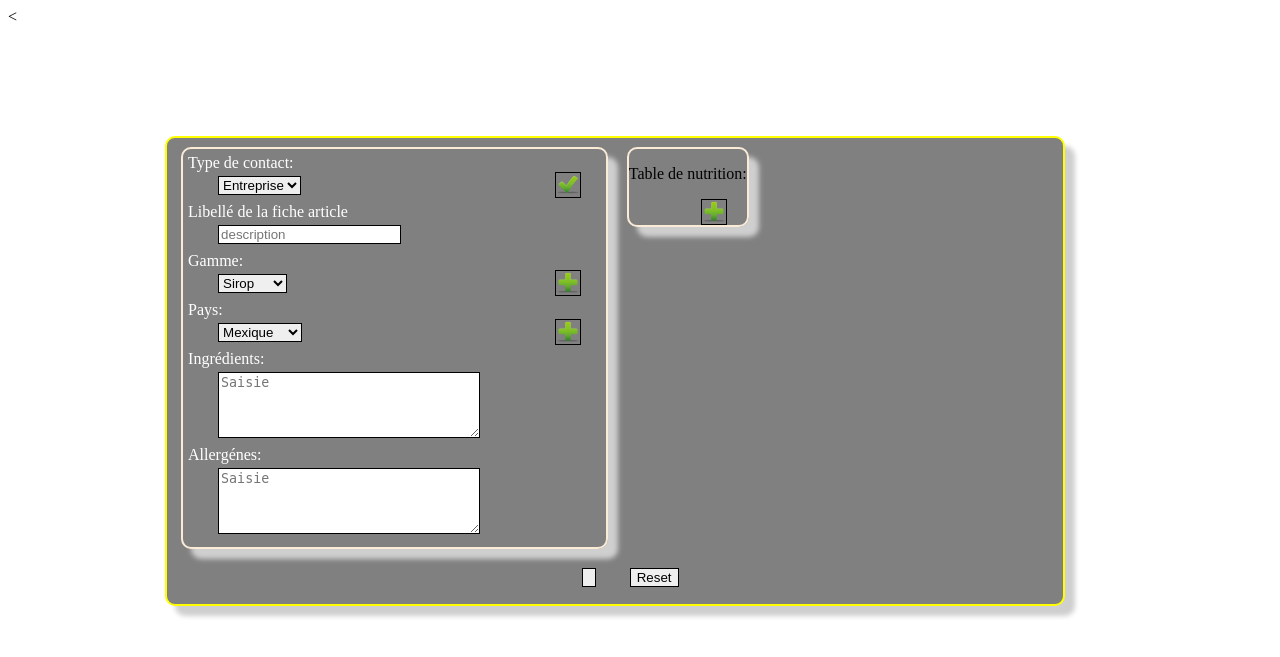
After one commit to Arcken/SOLYA, a PHP site: page /view/view_creer_contact.php in a window 1280 px wide. The commit adds this page. Shown: the top 657 px of the page. Run offline with PHP 8.4, Linux system fonts and the light colour scheme; the template is opened without the code that fills it, so the values that code supplies are empty.

Commit message:
Création view_contact

```diff
--- /dev/null
+++ b/view/view_creer_contact.php
@@ -0,0 +1,72 @@
+
+<link type="text/css" href="css/style_formulaire.css" rel="stylesheet">
+<div class="corps">
+    <form class="form" action="index.php" method="get">
+        <div class="gauche">
+            <div>
+                <label for="typeCtc"> Type de contact: </label><br>
+                <select name="typeCtc">
+                    <option value="1">Entreprise</option>
+                    <option value="2">Personne</option>
+                </select>
+
+               <!-- <label for="typeCtc"> Type de contact </label><br>-->
+               <!--<input name="ctcId" placeholder="" required type="text">-->
+
+                <img src="img/icon/accept.png" alt=""/>
+                <br>
+                <label for="fiartLbl"> Libellé de la fiche article </label><br>
+                <input name="fiartLbl" placeholder="description" required type="text">
+                <br>
+                <label for="gamme"> Gamme: </label><br>
+                <select name="gamme">
+                    <option value="1">Sirop</option>
+                    <option value="2">Tablette</option>
+                    <option value="2">Graine</option>
+                </select>
+                <a href="" onClick="popup('view/view_gamme.php');">
+                    <img src="img/icon/add.png" alt="" title="Créer gamme"/>
+                </a>
+                <br>
+                <label for="pays"> Pays: </label><br>
+                <select name="pays">
+                    <option value="1">Mexique</option>
+                    <option value="2">France</option>
+                    <option value="2">Angleterre</option>
+                </select>
+                <a href="" onClick="popup('view_pays.php');">
+                    <img src="img/icon/add.png" alt="" title="Créer pays"/>
+                </a>
+                <br>
+            </div>
+
+            <div>
+                <div>
+                    <label for="fiartIng"> Ingrédients: </label><br>
+                    <textarea name="fiartIng" rows="4" cols="30" placeholder="Saisie"></textarea>
+                    <br>
+                </div>
+                <div>
+                    <label for="fiartAlg"> Allergénes: </label><br>
+                    <textarea name="fiartAlg" rows="4" cols="30" placeholder="Saisie"></textarea>
+                </div>
+            </div>
+
+        </div>
+        <div class="droite">
+            <p> Table de nutrition: </p>
+            <!-- affichage de la liste des champs de nutrition
+            avec foreach input text et label pour chaque
+            -->
+            <a href="" onClick="popup('view_nutrition.php');">
+                <img src="img/icon/add.png" alt=""/>
+            </a>
+            <br>
+        </div>
+        <div class="bas">
+                <input name="btnForm" type="submit" value="<?php echo $sButton;?>">
+                <input name="clear" type="reset">
+                <input name="action" value="<?php echo $sAction ?>" type="text" hidden>
+            </div>
+    </form>
+</div><
--- a/view/view_menu.php
+++ b/view/view_menu.php
@@ -4,10 +4,10 @@
 <aside id='menu'>
     <!--Elements du Menu -->
 <ul>
-   <li><a href='index.php?Action=Accueil'><span>Accueil</span></a></li>
+   <li><a href='index.php?action=Accueil'><span>Accueil</span></a></li>
    <li><a href='#'><span>Contacts</span></a>
       <ul>
-         <li><a href='#'><span>Créer</span></a>
+         <li><a href='index.php?action=ctc_add'><span>Créer</span></a>
             <ul>
                <li><a href='#'><span>Fournisseur</span></a></li>
                <li><a href='#'><span> Client</span></a></li>
```
Also changed, not shown: controler/control.php (+8 -0 lines).
